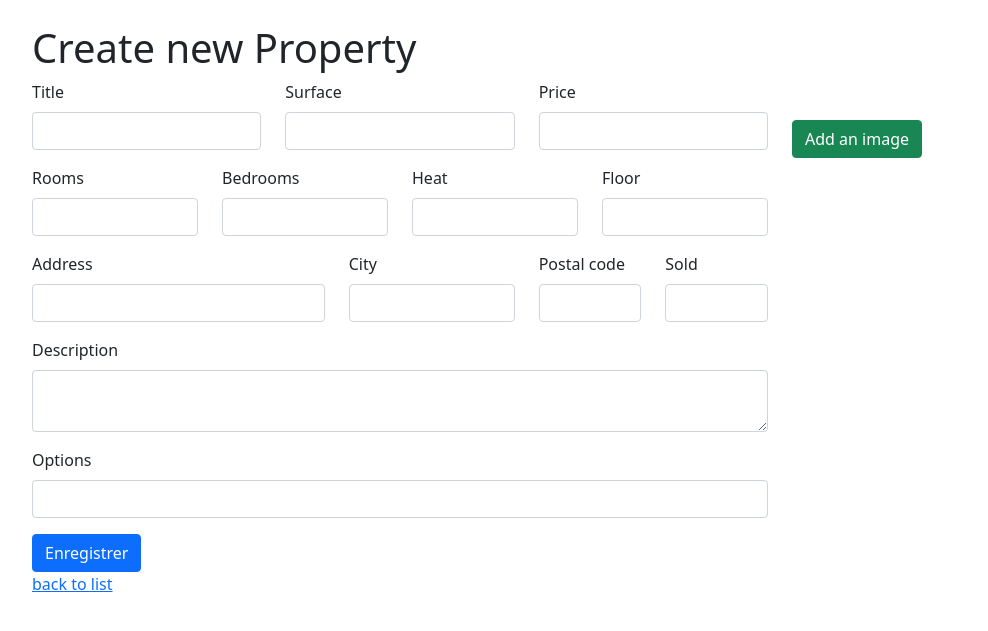
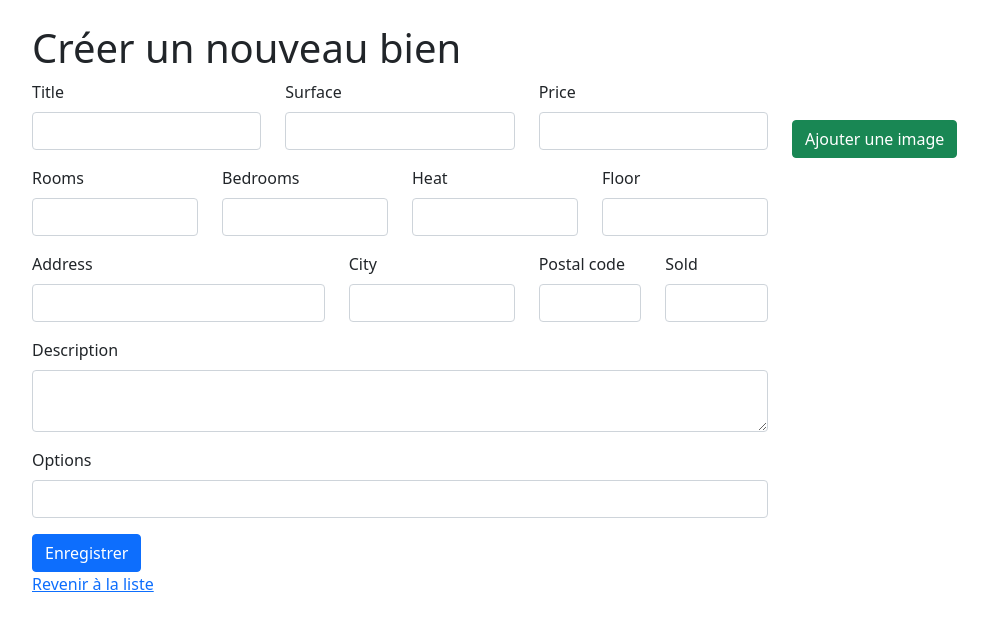
Before and after one commit to henintsoa-dev/ImmobilierHenintsoa, a Symfony app: template templates/admin_property/new.html.twig in a window 1280 px wide. Shown: the part 56-687 px from the top of the page, without its empty margins (50-1038 px from the left). Run offline with Twig, Linux system fonts and the light colour scheme; the template is opened without the code that fills it, so the values that code supplies are empty; form fields are guessed from the names that the template uses; some libraries are stand-ins or nearby versions.

Commit message:
Mise au point.

```diff
--- a/assets/app.js
+++ b/assets/app.js
@@ -54,7 +54,8 @@ function addFormToCollection(e) {
   label.classList.add('mb-0')
   label.classList.add('p-0')
   label.classList.add('overflow-hidden')
-  label.style.height = "120px";
+  label.classList.add('image-preview')
+  // label.style.height = "120px";
 
   collectionHolder.appendChild(item);
 
@@ -88,7 +89,7 @@ function addTagFormDeleteLink(item) {
   removeFormButton.classList.add('btn-danger')
   removeFormButton.classList.add('w-100')
   removeFormButton.classList.add('mb-3')
-  removeFormButton.innerText = 'Delete this image';
+  removeFormButton.innerText = 'Supprimer';
 
   item.append(removeFormButton);
 
--- a/src/Form/PropertyType.php
+++ b/src/Form/PropertyType.php
@@ -48,7 +48,8 @@ class PropertyType extends AbstractType
                 'allow_add' => true,
                 'prototype' => true,
                 'allow_delete' => true,
-                'by_reference' => false
+                'by_reference' => false,
+                'label' => false,
             ])
             ->add('city')
             ->add('address')
--- a/src/Repository/PropertyRepository.php
+++ b/src/Repository/PropertyRepository.php
@@ -6,6 +6,7 @@ use App\Entity\Property;
 use App\Entity\PropertySearch;
 use Doctrine\Bundle\DoctrineBundle\Repository\ServiceEntityRepository;
 use Doctrine\ORM\Query;
+use Doctrine\ORM\Query\Expr\OrderBy;
 use Doctrine\ORM\QueryBuilder;
 use Doctrine\Persistence\ManagerRegistry;
 
@@ -62,6 +63,7 @@ class PropertyRepository extends ServiceEntityRepository
     public function findLatest(): array
     {
         return $this->findVisibleQuery()
+                ->orderBy('p.id', 'DESC')
                 ->setMaxResults(4)
                 ->getQuery()
                 ->getResult()
--- a/templates/admin_property/_form.html.twig
+++ b/templates/admin_property/_form.html.twig
@@ -35,7 +35,7 @@
 
             {% for image in form.images %}
                 <div class="col-lg-6">
-                    <label class="btn w-100 mb-0 p-0 overflow-hidden" style="height:120px;">
+                    <label class="btn w-100 mb-0 p-0 overflow-hidden image-preview">
                         {% if image.vars.data.name %}
                             <img src="{{ asset(uploaded_images_directory) ~ image.vars.data.name }}" class="w-100 h-auto card-img-top" />
                         {% else %}
@@ -56,7 +56,7 @@
 
         <div class="row">
             <div class="col-lg-12">
-                <button type="button" class="add_item_link btn btn-success mt-3" data-collection-holder-class="images">Add an image</button>
+                <button type="button" class="add_item_link btn btn-success mt-3" data-collection-holder-class="images">Ajouter une image</button>
             </div>
         </div>
     </div>
--- a/templates/admin_property/index.html.twig
+++ b/templates/admin_property/index.html.twig
@@ -37,8 +37,12 @@
             </tbody>
         </table>
 
+        <div class="pagination">
+            {{ knp_pagination_render(properties) }}
+        </div>
+
         <div class="text-right">
-            <a href="{{ path('app_admin_property_new')}}" class="btn btn-primary">Créer un nouveau bien</a>
+            <a href="{{ path('app_admin_property_new')}}" class="btn btn-primary mb-3">Créer un nouveau bien</a>
         </div>
 
     </div>
--- a/templates/admin_property/new.html.twig
+++ b/templates/admin_property/new.html.twig
@@ -1,13 +1,13 @@
 {% extends 'base.html.twig' %}
 
-{% block title %}New Property{% endblock %}
+{% block title %}Créer un nouveau bien{% endblock %}
 
 {% block body %}
     <div class="container mt-4">
-        <h1>Create new Property</h1>
+        <h1>Créer un nouveau bien</h1>
 
         {{ include('admin_property/_form.html.twig') }}
 
-        <a href="{{ path('app_admin_property_index') }}">back to list</a>
+        <a href="{{ path('app_admin_property_index') }}">Revenir à la liste</a>
     </div>
 {% endblock %}
```
Also changed, not shown: assets/styles/app.css (+12 -0 lines), src/Controller/Admin/AdminPropertyController.php (+10 -3 lines), templates/property/_property.html.twig (+0 -11 lines).
